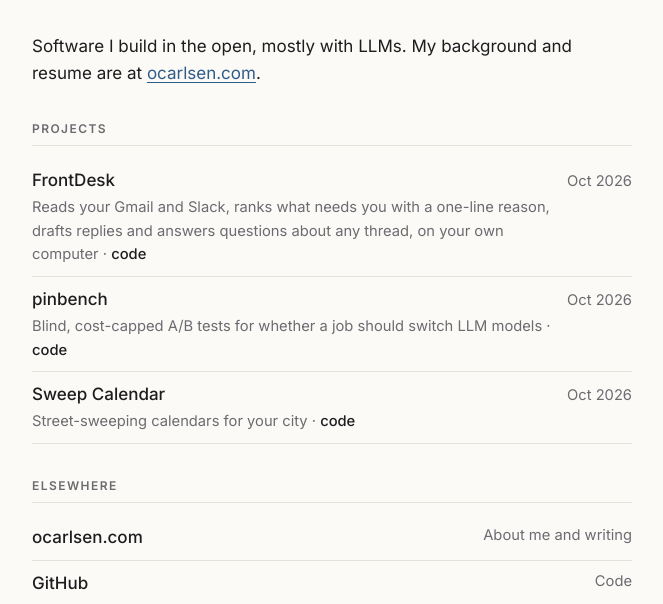
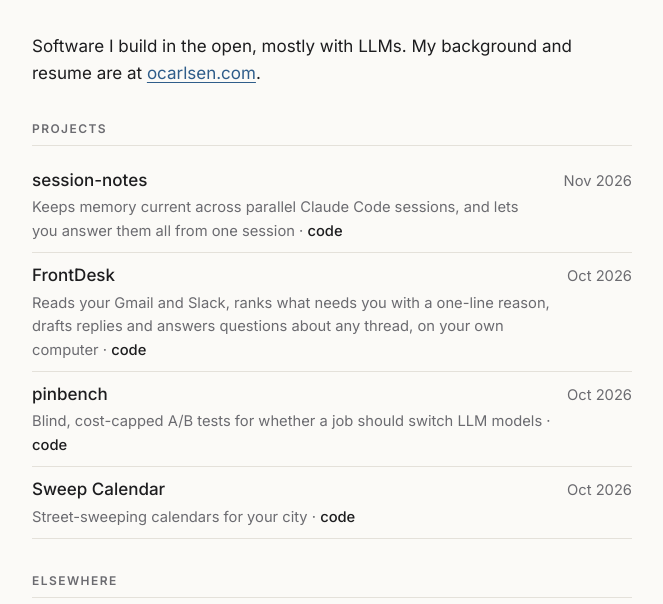
Before and after one commit to ocarlsen/ocarlsen-ai, a plain HTML site: page index.html in a window 1280 px wide. Shown: the part 146-750 px from the top of the page, without its empty margins (308-971 px from the left). Drawn offline with Linux system fonts and the light colour scheme.

Commit message:
Deploy from profile 1490093

```diff
--- a/index.html
+++ b/index.html
@@ -24,6 +24,7 @@
   <section>
     <h2>Projects</h2>
     <ul class="links exp">
+      <li><div><a href="https://github.com/ocarlsen/session-notes"><strong>session-notes</strong></a><span class="desc">Keeps memory current across parallel Claude Code sessions, and lets you answer them all from one session &middot; <a href="https://github.com/ocarlsen/session-notes">code</a></span></div><span class="dates">Nov 2026</span></li>
       <li><div><a href="frontdesk.html"><strong>FrontDesk</strong></a><span class="desc">Reads your Gmail and Slack, ranks what needs you with a one-line reason, drafts replies and answers questions about any thread, on your own computer &middot; <a href="https://github.com/ocarlsen/frontdesk">code</a></span></div><span class="dates">Oct 2026</span></li>
       <li><div><a href="https://github.com/ocarlsen/pinbench"><strong>pinbench</strong></a><span class="desc">Blind, cost-capped A/B tests for whether a job should switch LLM models &middot; <a href="https://github.com/ocarlsen/pinbench">code</a></span></div><span class="dates">Oct 2026</span></li>
       <li><div><a href="https://parking.ocarlsen.com/"><strong>Sweep Calendar</strong></a><span class="desc">Street-sweeping calendars for your city &middot; <a href="https://github.com/ocarlsen/sweep-calendar">code</a></span></div><span class="dates">Oct 2026</span></li>
```
